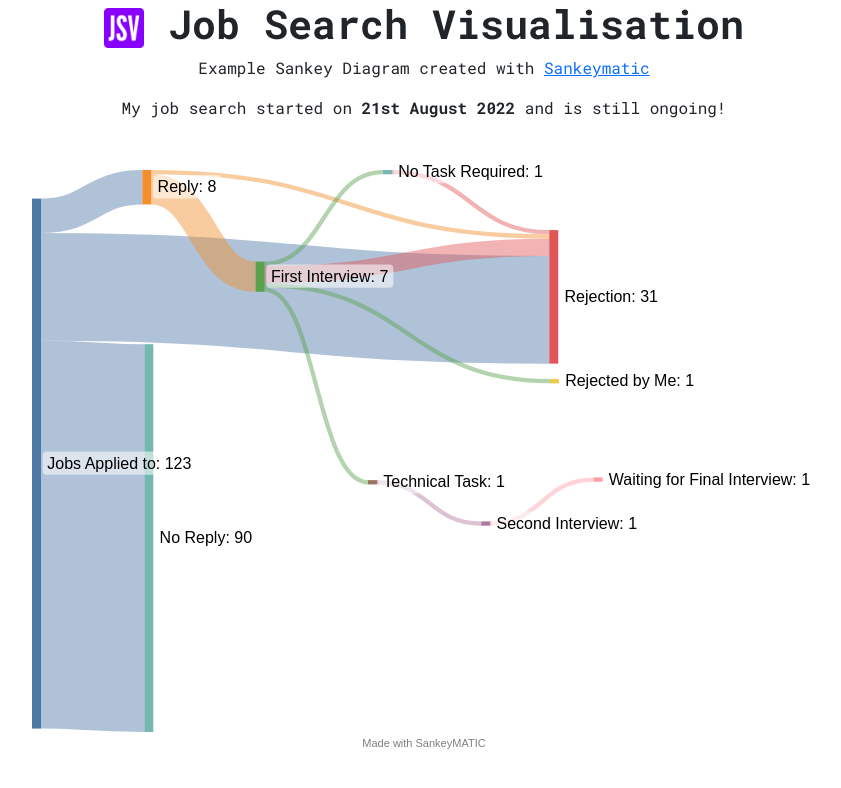
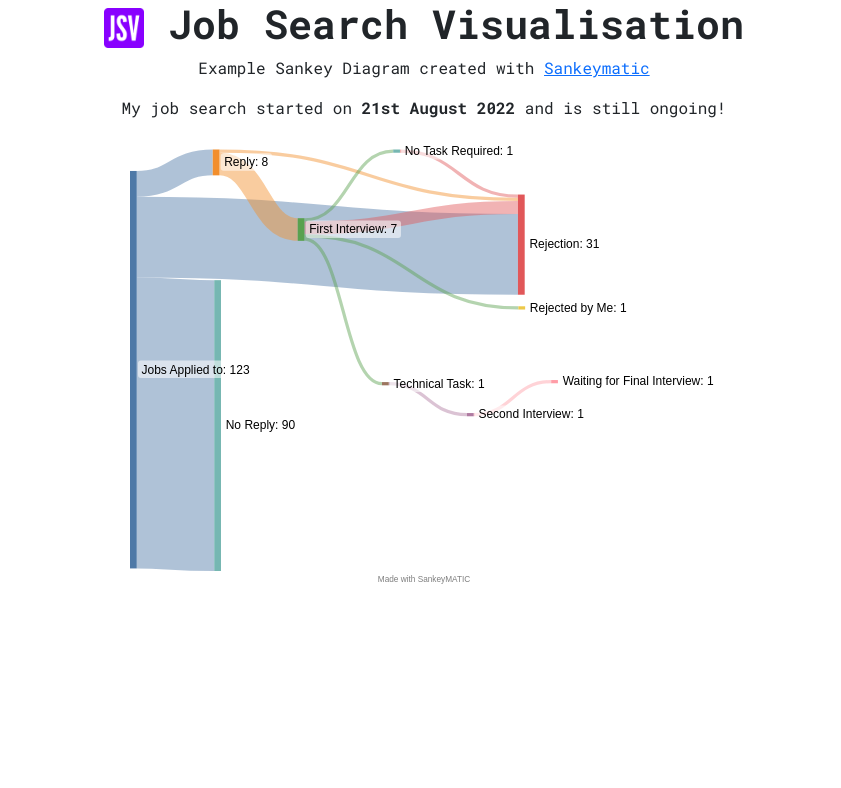
Before and after one commit to lambley/job-search-visualisation, a React (Create React App) app in the folder client/: page / in a window 1280 px wide. Shown: the top 788 px of the page, without its empty margins (216-1057 px from the left). Built offline with nearby package versions, Linux system fonts and the light colour scheme.

Commit message:
move styles to scss and add params to ExampleSankey

```diff
--- a/client/src/App.js
+++ b/client/src/App.js
@@ -4,27 +4,23 @@ function App() {
   return (
     <div className="App">
       <h1 className="text-center">
-        <img src="logo192.png" alt="" style={{ height: '1em' }} /> Job
-        Search Visualisation
+        <img src="logo192.png" alt="" style={{ height: '1em' }} /> Job Search
+        Visualisation
       </h1>
 
-      <div className='text-center'>
+      <div className="text-center">
         <p>
           Example Sankey Diagram created with{' '}
           <a href="https://sankeymatic.com/build/">Sankeymatic</a>
         </p>
-        <p>My job search started on <strong>21st August 2022</strong> and is still ongoing!</p>
+        <p>
+          My job search started on <strong>21st August 2022</strong> and is
+          still ongoing!
+        </p>
       </div>
 
-      <div
-        style={{
-          width: '800px',
-          marginTop: '32px',
-          marginLeft: 'auto',
-          marginRight: 'auto',
-        }}
-      >
-        <ExampleSankey />
+      <div className="center-diagram">
+        <ExampleSankey width={600} height={600} />
       </div>
     </div>
   );
--- a/client/src/stylesheets/app.scss
+++ b/client/src/stylesheets/app.scss
@@ -6,3 +6,7 @@ h1, h2, h3, h4, h5 {
   font-family: 'Roboto Mono', monospace;
   font-weight: bold;
 }
+
+.center-diagram {
+  text-align: center;
+}
--- a/client/src/stylesheets/index.scss
+++ b/client/src/stylesheets/index.scss
@@ -5,4 +5,4 @@
 @import '~bootstrap/scss/bootstrap.scss';
 
 // custom css
-@import './app.scss'
+@import './app.scss';
```
